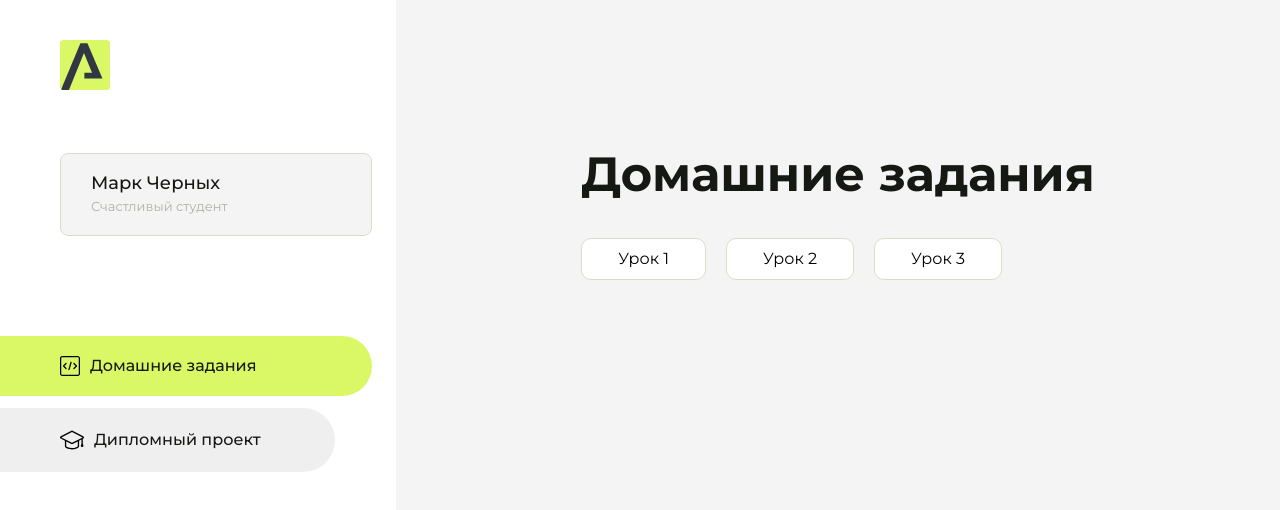
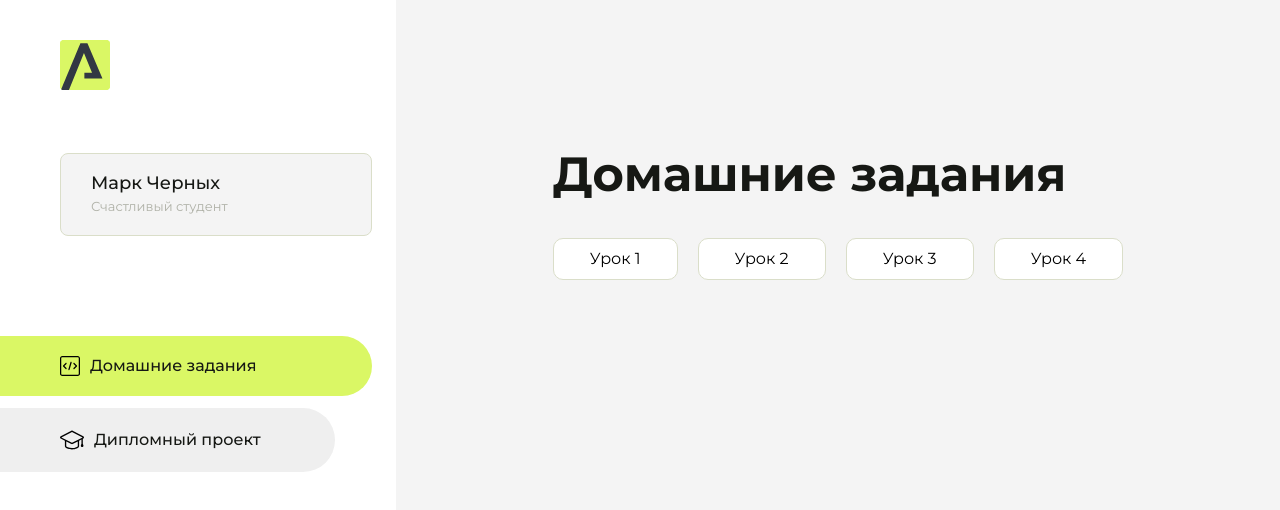
Before and after one commit to MarkusArokenru/homework, a plain HTML site: page index.html in a window 1280 px wide. Drawn offline with Linux system fonts and the light colour scheme.

Commit message:
Update index.html

```diff
--- a/index.html
+++ b/index.html
@@ -101,6 +101,9 @@
                     <li class="content__list-item">
                         <a href="21 урок макет/index.html">Урок 3</a>
                     </li>
+                    <li class="content__list-item">
+                        <a href="homework 4/index.html">Урок 4</a>
+                    </li>
                 </ul>
             </div>
             <div class="content__block hidden" id="diplomBlock">
```
